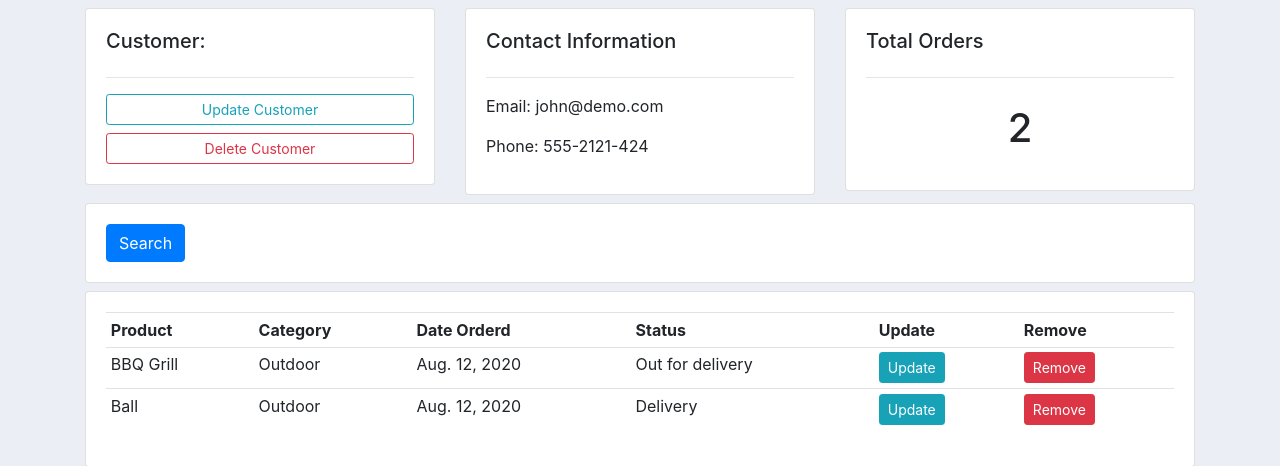
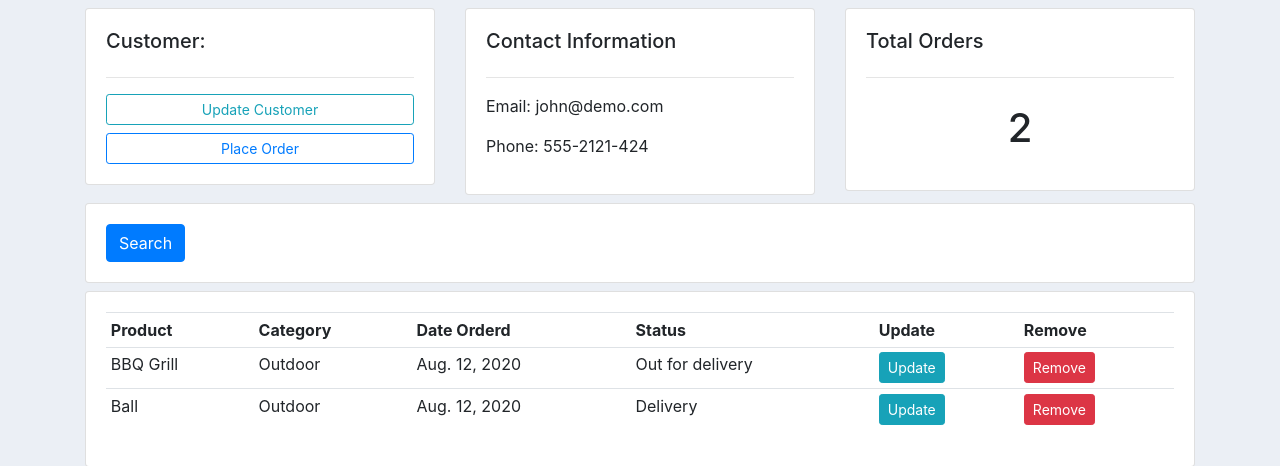
Before and after one commit to MohGumaa/Order-CRM, a Django app: page /customer/1/ in a window 1280 px wide. Shown: the part 56-522 px from the top of the page. Run offline with Django 3.2, Linux system fonts and the light colour scheme; data comes from the database, SQL or seed files in the repository; both versions use the stored data as it was after the commit; some libraries are stand-ins or nearby versions.

Commit message:
Added Create-update-delete order functionality

```diff
--- a/users/models.py
+++ b/users/models.py
@@ -7,13 +7,13 @@ class Customer(models.Model):
     dated_created = models.DateField(auto_now_add=True, null=True)
 
     def __str__(self):
-        return f'{self.name} Customer'
+        return self.name
 
 class Tag(models.Model):
     name = models.CharField(max_length=200, null=True)
 
     def __str__(self):
-        return f'{self.name} Tag'
+        return self.name
 
 
 class Product(models.Model):
@@ -30,7 +30,7 @@ class Product(models.Model):
     tags = models.ManyToManyField(Tag)
 
     def __str__(self):
-        return f'({self.name})'
+        return self.name
 
 class Order(models.Model):
     STATUS = (
@@ -45,4 +45,4 @@ class Order(models.Model):
     dated_created = models.DateField(auto_now_add=True, null=True)
 
     def __str__(self):
-        return f'Order staus: ({self.status})'
+        return self.product.name
--- a/users/templates/users/base.html
+++ b/users/templates/users/base.html
@@ -20,6 +20,11 @@
     <div id="showcase">
       {% include 'users/include/_navbar.html' %}
       <main class="container">
+        {% if messages %}
+          {% for message in messages %}
+            <div class="alert alert-{{ message.tags }} mt-1">{{ message }}</div>
+          {% endfor %}
+        {% endif %}
         {% block content %} {% endblock %}
       </main>
     </div>
--- a/users/templates/users/customer.html
+++ b/users/templates/users/customer.html
@@ -8,8 +8,7 @@
                 <h5>Customer:</h5>
                 <hr>
                 <a class="btn btn-outline-info  btn-sm btn-block" href="">Update Customer</a>
-                <a class="btn btn-outline-danger  btn-sm btn-block" href="">Delete Customer</a>
-
+                <a class="btn btn-outline-primary  btn-sm btn-block" href="{% url 'create_order' customer.id %}">Place Order</a>
             </div>
         </div>
 
@@ -66,8 +65,8 @@
                             <td>{{ order.product.category }}</td>
                             <td>{{ order.dated_created }}</td>
                             <td>{{ order.status }}</td>
-                            <td><a class="btn btn-sm btn-info" href="">Update</a></td>
-                            <td><a class="btn btn-sm btn-danger" href="">Remove</a></td>
+                            <td><a class="btn btn-sm btn-info" href="{% url 'update_order' order.id %}">Update</a></td>
+                            <td><a class="btn btn-sm btn-danger" href="{% url 'delete_order' order.id %}">Remove</a></td>
                         </tr>
                     {% endfor %}
 
--- a/users/urls.py
+++ b/users/urls.py
@@ -5,4 +5,7 @@ urlpatterns = [
     path('', views.home , name="home"),
     path('product/', views.product , name="product"),
     path('customer/<int:id>/', views.customer, name="customer"),
+    path('create_order/<int:id>', views.createOrder, name="create_order"),
+    path('update_order/<int:id>', views.updateOrder, name="update_order"),
+    path('delete_order/<int:id>', views.deleteOrder, name="delete_order"),
 ]
--- a/users/views.py
+++ b/users/views.py
@@ -1,5 +1,8 @@
-from django.shortcuts import render, get_object_or_404
+from django.shortcuts import render, get_object_or_404, redirect
+from django.forms import inlineformset_factory
 from .models import *
+from .forms import OrderForm
+from django.contrib import messages
 
 def home(request):
     orders = Order.objects.all()
@@ -30,3 +33,49 @@ def customer(request,id):
         "orders": customer.order_set.all()
     }
     return render(request, 'users/customer.html', context)
+
+def createOrder(request, id):
+    orderFormSet = inlineformset_factory(Customer, Order, fields=('product', 'status'), extra=10)
+    customer = get_object_or_404(Customer, pk=id)
+    if request.method == 'POST':
+        form_set = orderFormSet(request.POST, instance=customer)
+        if form_set.is_valid():
+            form_set.save()
+            return redirect('home')
+
+    # form = OrderForm(initial={"customer": customer})
+    form_set = orderFormSet(queryset=Order.objects.none(), instance=customer)
+    context ={
+        "formset": form_set
+    }
+    return render(request, 'users/order_form.html', context)
+
+def updateOrder(request, id):
+    order = get_object_or_404(Order, pk=id)
+    if request.method == 'POST':
+        form = OrderForm(request.POST, instance=order)
+        if form.is_valid():
+            form.save()
+            messages.success(request,'Your order has been updated.')
+            return redirect('home')
+
+    else:
+        form = OrderForm(instance=order)
+    context ={
+        "form": form
+    }
+    return render(request, 'users/order_form.html', context)
+
+
+def deleteOrder(request, id):
+    order = get_object_or_404(Order, pk=id)
+    if request.method == 'POST':
+        order.delete()
+        messages.info(request,'Your order has been deleted.')
+        return redirect('home')
+
+    context = {
+        "order": order
+    }
+
+    return render(request, 'users/order_delete.html', context)
```
Also changed, not shown: users/forms.py (added, +7 -0 lines), users/templates/users/dashboard.html (+3 -4 lines), users/templates/users/order_delete.html (added, +19 -0 lines), users/templates/users/order_form.html (added, +22 -0 lines), db.sqlite3.
